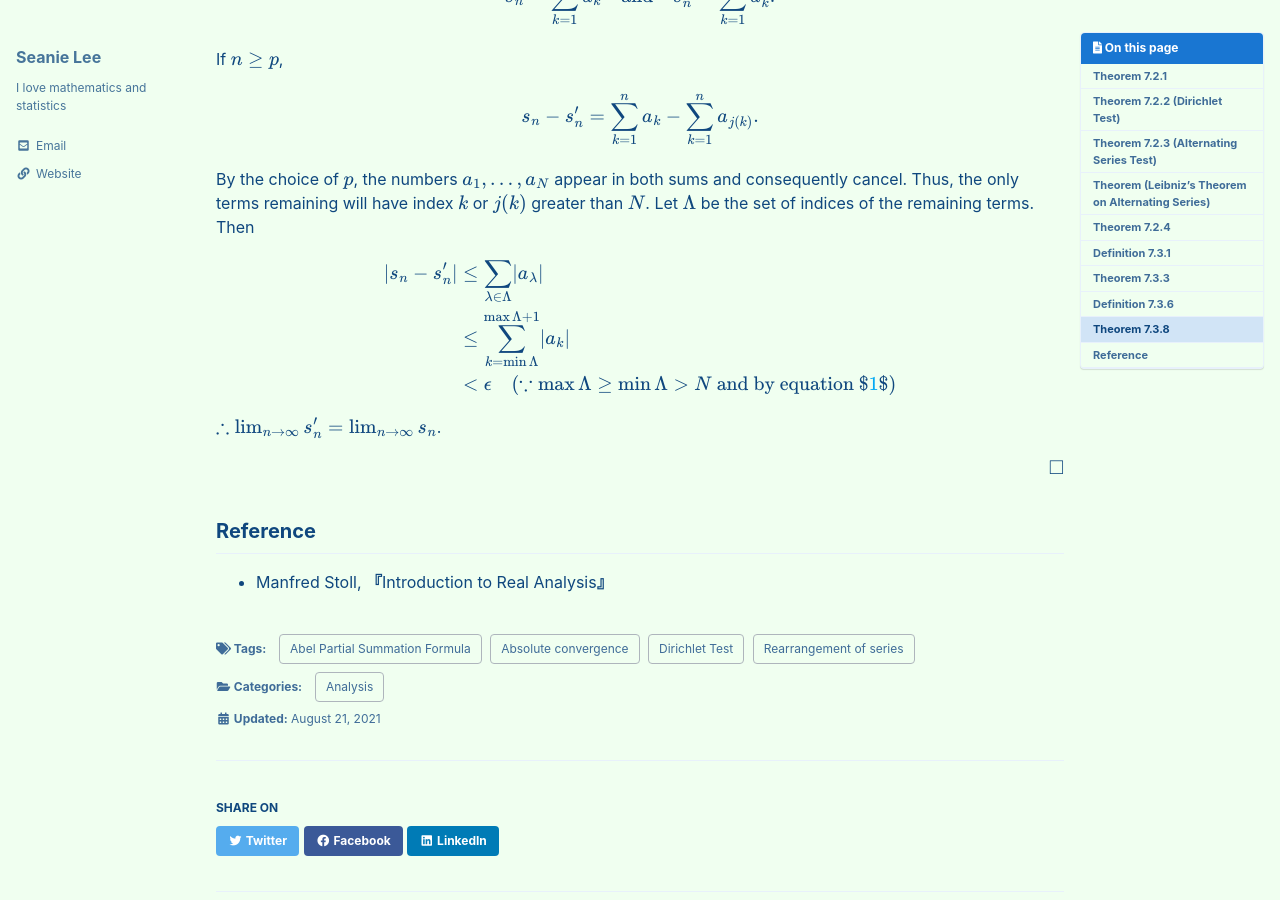
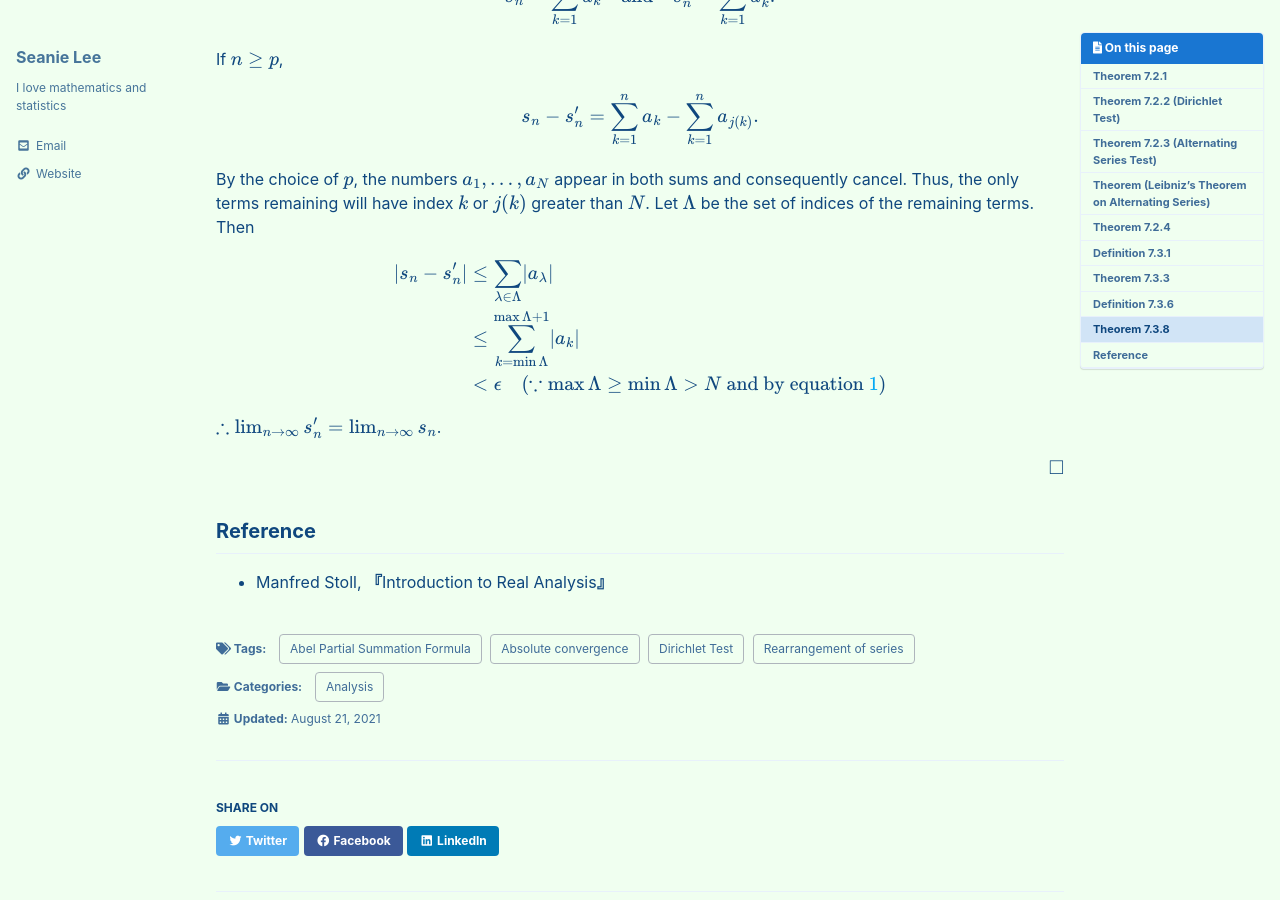
Before and after one commit to seanie12/blog, a Jekyll site: the page built from _posts/2021-08-21-dirichlet-test.md, in a window 1280 px wide and 900 px high, scrolled down 4712 px. Built offline with Jekyll 4.4.1, drawn with Linux system fonts in a browser that asks for light colours; cached includes are drawn as plain includes; formulas are drawn with MathJax 3.

```diff
--- a/_posts/2021-08-21-dirichlet-test.md
+++ b/_posts/2021-08-21-dirichlet-test.md
@@ -243,7 +243,7 @@ $$
 \begin{align*}
 \lvert s_n - s^\prime_n \rvert &\leq \sum_{\lambda \in \Lambda} \lvert a_\lambda \rvert\\
 & \leq \sum_{k=\min\Lambda}^{\max\Lambda+1} \lvert a_k \rvert \\
-&< \epsilon \quad (\because \max\Lambda \geq \min\Lambda >N \text{ and by equation }$\ref{eq:1}$)
+&< \epsilon \quad (\because \max\Lambda \geq \min\Lambda >N \text{ and by equation }\ref{eq:1})
 \end{align*}
 $$
 
```
